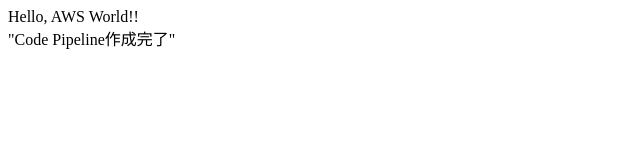
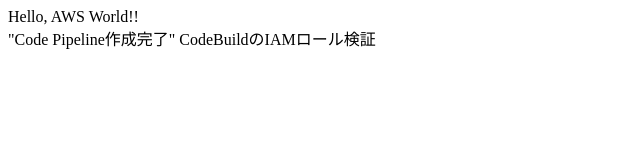
Before and after one commit to kent-hoshi/hoshi-at-kadai-repo, a plain HTML site: page src/index.html in a window 1280 px wide. Shown: the whole page, without its empty margins (0-640 px from the left). Drawn offline with Linux system fonts and the light colour scheme.

Commit message:
CodeBuildのIAMロール検証

```diff
--- a/src/index.html
+++ b/src/index.html
@@ -8,5 +8,6 @@
 <body>
   Hello, AWS World!!<br>
   "Code Pipeline作成完了"
+  CodeBuildのIAMロール検証
 </body>
 </html>
```
